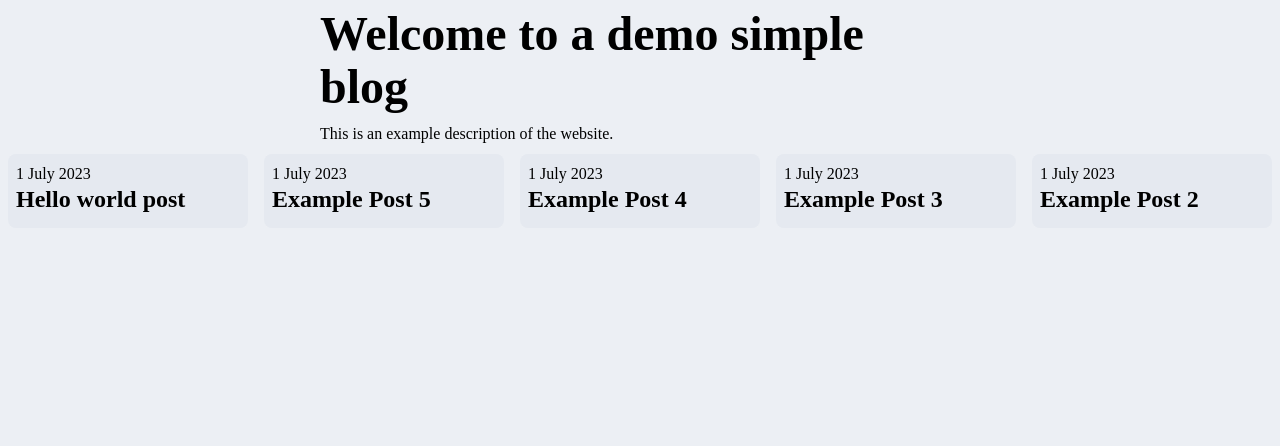
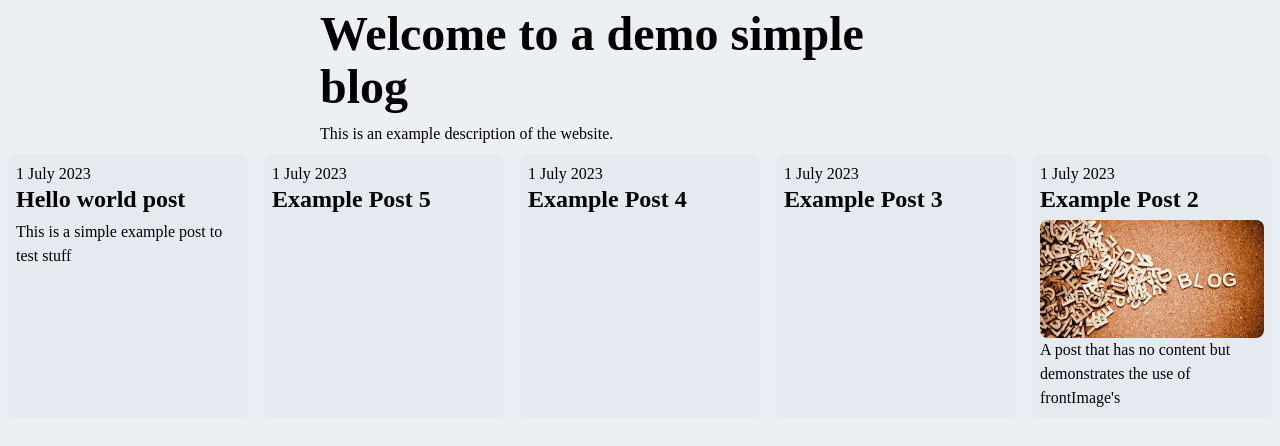
Before and after one commit to picturesofteignmouth/picturesofteignmouth.github.io, a Jekyll site: the page built from index.html, in a window 1280 px wide. Shown: the top 446 px of the page. Built offline with Jekyll 4.4.1, drawn with Linux system fonts in a browser that asks for light colours.

Commit message:
fix a mistake

```diff
--- a/index.html
+++ b/index.html
@@ -49,10 +49,10 @@
         <a href="{{ post.url | relative_url }}" class="card">
           <p>{{ post.date | date: "%-d %B %Y" }}</p>
           <h2>{{ post.title }}</h2>
-          {% if page.frontImage %}
-            <img src="{{ page.frontImage | relative_url }}" style="display: block;" />
+          {% if post.frontImage %}
+            <img src="{{ post.frontImage | relative_url }}" style="display: block;" />
           {% endif %}
-          {% if page.description %}
+          {% if post.description %}
             <p>{{ post.description }}</p>
           {% endif %}
         </a>
```
